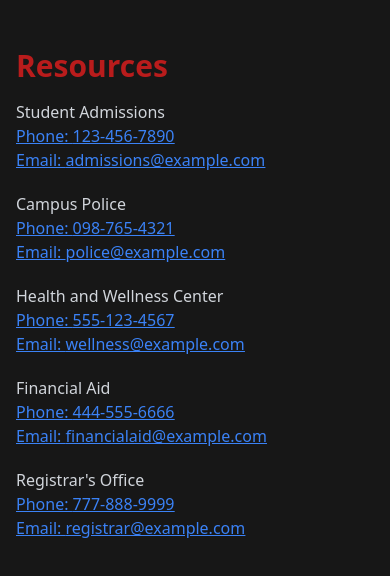
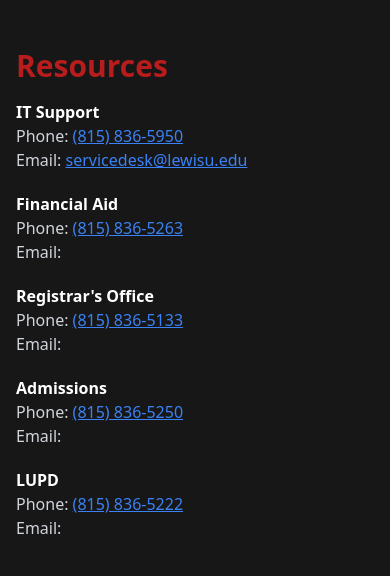
Before and after one commit to ECaMS-Billboard/ecams-billboard, a React (Create React App) app: page /resources in a window 390 px wide. Shown: the top 576 px of the page. Built offline with nearby package versions, Linux system fonts and the light colour scheme; the HTML template or start-up script is replaced by a standard one.

Commit message:
add correct phone numbers, improve styling in Resources.js

```diff
--- a/src/pages/Resources.js
+++ b/src/pages/Resources.js
@@ -1,28 +1,28 @@
 const resourcesData = [
     {
-      title: 'Student Admissions',
-      phone: '123-456-7890',
-      email: 'admissions@example.com',
-    },
-    {
-      title: 'Campus Police',
-      phone: '098-765-4321',
-      email: 'police@example.com',
-    },
-    {
-      title: 'Health and Wellness Center',
-      phone: '555-123-4567',
-      email: 'wellness@example.com',
+      title: 'IT Support',
+      phone: '(815) 836-5950',
+      email: 'servicedesk@lewisu.edu'
     },
     {
       title: 'Financial Aid',
-      phone: '444-555-6666',
-      email: 'financialaid@example.com',
+      phone: '(815) 836-5263',
+      email: '',
     },
     {
       title: "Registrar's Office",
-      phone: '777-888-9999',
-      email: 'registrar@example.com',
+      phone: '(815) 836-5133',
+      email: '',
+    },
+    {
+      title: 'Admissions',
+      phone: '(815) 836-5250',
+      email: '',
+    },
+    {
+      title: 'LUPD',
+      phone: '(815) 836-5222',
+      email: '',
     },
   ];
 
@@ -32,12 +32,12 @@ const resourcesData = [
         <h1 className="text-red-700 text-3xl font-bold mb-4">Resources</h1>
         {resourcesData.map((resource, index) => (
           <div key={index} style={{ marginBottom: '20px' }}>
-            <h2 className="text-gray-300">{resource.title}</h2>
-            <p className="underline text-blue-500">
-              Phone: <a href={`tel:${resource.phone}`}>{resource.phone}</a>
+            <h2 className="text-white font-bold">{resource.title}</h2>
+            <p className="text-gray-300">
+              Phone: <a className="underline text-blue-500" href={`tel:${resource.phone}`}>{resource.phone}</a>
             </p>
-            <p className="underline text-blue-500">
-              Email: <a href={`mailto:${resource.email}`}>{resource.email}</a>
+            <p className="text-gray-300">
+              Email: <a className="underline text-blue-500" href={`mailto:${resource.email}`}>{resource.email}</a>
             </p>
           </div>
         ))}
```
